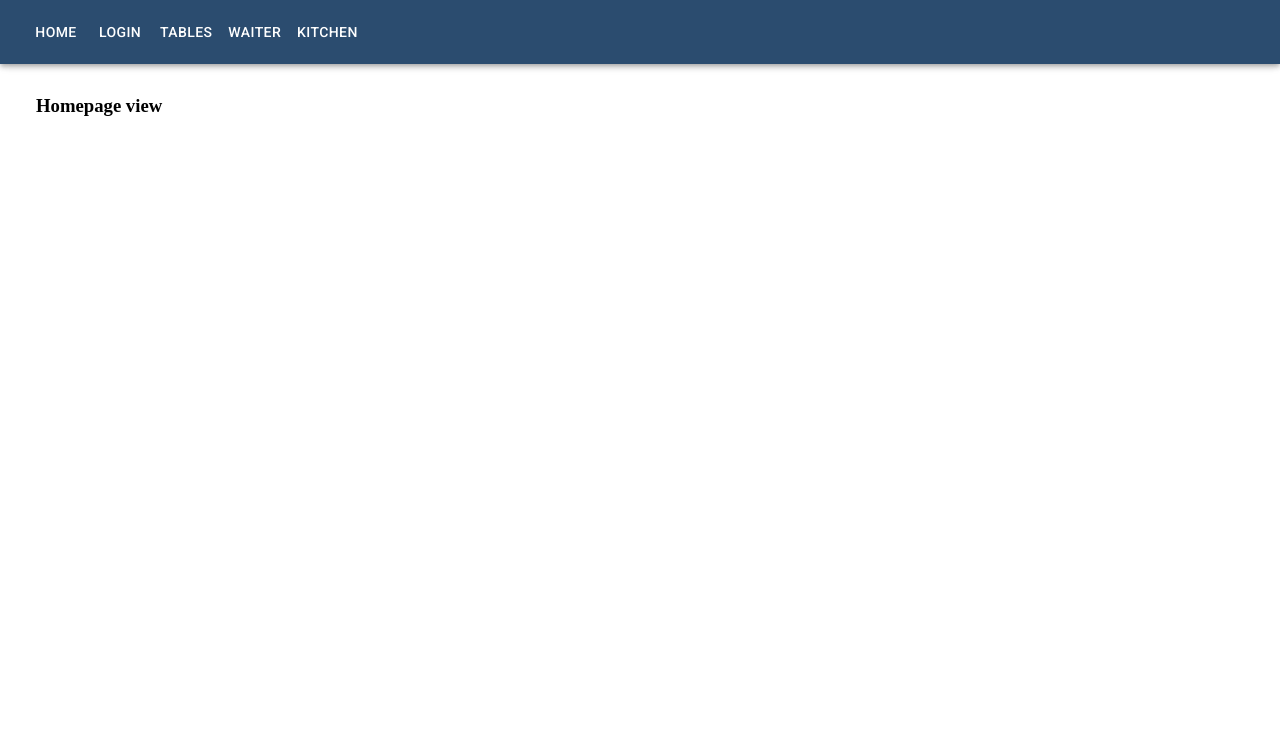
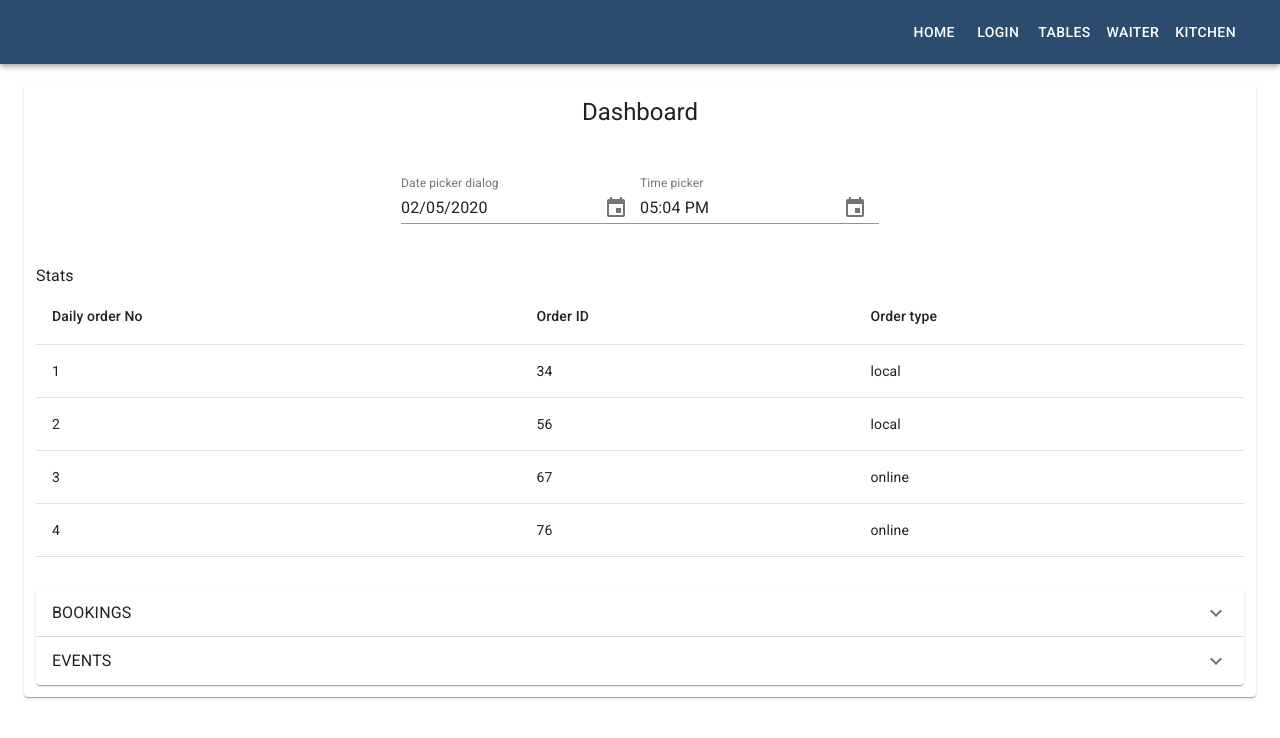
Before and after one commit to AnnaKuszal/pizzeria-portal, a React (Create React App) app: page / in a window 1280 px wide. Shown: the top 738 px of the page. Built offline with nearby package versions, Linux system fonts and the light colour scheme.

Commit message:
Add view 'Dashboard'

```diff
--- a/src/components/layout/PageNav/PageNav.js
+++ b/src/components/layout/PageNav/PageNav.js
@@ -1,10 +1,10 @@
 import React from 'react';
-import {NavLink}  from 'react-router-dom';
+import { NavLink } from 'react-router-dom';
 import styles from './PageNav.module.scss';
 import Button from '@material-ui/core/Button';
 
 const PageNav = () => (
-  <nav>
+  <nav className={styles.component}>
     <Button className={styles.link} component={NavLink} exact to={`${process.env.PUBLIC_URL}/`} activeClassName='active'>Home</Button>
     <Button className={styles.link} component={NavLink} to={`${process.env.PUBLIC_URL}/login`} activeClassName='active'>Login</Button>
     <Button className={styles.link} component={NavLink} to={`${process.env.PUBLIC_URL}/tables`} activeClassName='active'>Tables</Button>
--- a/src/components/views/Homepage/Homepage.js
+++ b/src/components/views/Homepage/Homepage.js
@@ -1,10 +1,221 @@
-import React from 'react';
+import 'date-fns';
+import React, { useState } from 'react';
+import {Link}  from 'react-router-dom';
 import styles from './Homepage.module.scss';
 
-const Homepage = () => (
-  <div className={styles.component}>
-    <h3>Homepage view</h3>
-  </div>
-);
+import Grid from '@material-ui/core/Grid';
+import Paper from '@material-ui/core/Paper';
+import DateFnsUtils from '@date-io/date-fns';
+import {
+  MuiPickersUtilsProvider,
+  KeyboardTimePicker,
+  KeyboardDatePicker,
+} from '@material-ui/pickers';
+
+import Divider from '@material-ui/core/Divider';
+import Typography from '@material-ui/core/Typography';
+import Table from '@material-ui/core/Table';
+import TableBody from '@material-ui/core/TableBody';
+import TableCell from '@material-ui/core/TableCell';
+import TableHead from '@material-ui/core/TableHead';
+import TableRow from '@material-ui/core/TableRow';
+
+import ExpansionPanel from '@material-ui/core/ExpansionPanel';
+import ExpansionPanelSummary from '@material-ui/core/ExpansionPanelSummary';
+import ExpansionPanelDetails from '@material-ui/core/ExpansionPanelDetails';
+import ExpandMoreIcon from '@material-ui/icons/ExpandMore';
+
+const orderStats = [
+  {id: 1, value: 34, type: 'local'},
+  {id: 2, value: 56, type: 'local'},
+  {id: 3, value: 67, type: 'online'},
+  {id: 4, value: 76, type: 'online'},
+];
+
+const bookings = [
+  {id: 1, hour: '18:00', tableId: 1, ppl: 2},
+  {id: 2, hour: '19:15', tableId: 3, ppl: 6},
+  {id: 3, hour: '19:30', tableId: 5, ppl: 4},
+  {id: 4, hour: '20:00', tableId: 2, ppl: 2},
+  {id: 5, hour: '18:00', tableId: 7, ppl: 2},
+  {id: 6, hour: '20:00', tableId: 4, ppl: 8},
+];
+
+const events = [
+  {id: 1, hour: '16:00', tableId: 4, ppl: 12},
+  {id: 2, hour: '14:00', tableId: 2, ppl: 6},
+];
+
+const Homepage = () => {
+  const [selectedDate, handleDateChange] = useState(new Date());
+
+  return (
+    <Paper className={styles.component}>
+      <Grid container spacing={4} >
+
+        <Grid item xs={12}>
+          <Typography variant="h5" component="h2" align="center">Dashboard</Typography>
+        </Grid>
+
+        <Grid item xs={12}>
+          <MuiPickersUtilsProvider utils={DateFnsUtils}>
+
+            <Grid container justify="center">
+              <KeyboardDatePicker
+                margin="normal"
+                id="date-picker-dialog"
+                label="Date picker dialog"
+                format="MM/dd/yyyy"
+                value={selectedDate}
+                onChange={handleDateChange}
+                KeyboardButtonProps={{
+                  'aria-label': 'change date',
+                }}
+              />
+              <KeyboardTimePicker
+                margin="normal"
+                id="time-picker"
+                label="Time picker"
+                value={selectedDate}
+                onChange={handleDateChange}
+                KeyboardButtonProps={{
+                  'aria-label': 'change time',
+                }}
+              />
+            </Grid>
+          </MuiPickersUtilsProvider>
+        </Grid>
+
+        <Divider />
+
+        <Grid item xs={12}>
+          <Typography>
+            Stats
+          </Typography>
+
+          <Table>
+            <TableHead>
+              <TableRow>
+                <TableCell>Daily order No</TableCell>
+                <TableCell>Order ID</TableCell>
+                <TableCell>Order type</TableCell>
+              </TableRow>
+            </TableHead>
+            <TableBody>
+              {orderStats.map(row => (
+                <TableRow key={row.id}>
+                  <TableCell>
+                    {row.id}
+                  </TableCell>
+                  <TableCell>
+                    {row.value}
+                  </TableCell>
+                  <TableCell>
+                    {row.type}
+                  </TableCell>
+                </TableRow>
+              ))}
+            </TableBody>
+          </Table>
+        </Grid>
+
+        <Divider />
+
+        <Grid item xs={12}>
+
+          <ExpansionPanel>
+            <ExpansionPanelSummary
+              expandIcon={<ExpandMoreIcon />}
+              aria-controls="panel1a-content"
+              id="panel1a-header"
+            >
+              <Typography>BOOKINGS</Typography>
+            </ExpansionPanelSummary>
+            <ExpansionPanelDetails>
+              <Table>
+                <TableHead>
+                  <TableRow>
+                    <TableCell>Booking ID</TableCell>
+                    <TableCell>Hours (from)</TableCell>
+                    <TableCell>Table ID</TableCell>
+                    <TableCell>Guests</TableCell>
+                    <TableCell>Details</TableCell>
+                  </TableRow>
+                </TableHead>
+                <TableBody>
+                  {bookings.map(row => (
+                    <TableRow key={row.id}>
+                      <TableCell>
+                        {row.id}
+                      </TableCell>
+                      <TableCell>
+                        {row.hour}
+                      </TableCell>
+                      <TableCell>
+                        {row.tableId}
+                      </TableCell>
+                      <TableCell>
+                        {row.ppl}
+                      </TableCell>
+                      <TableCell>
+                        <Link to={`${process.env.PUBLIC_URL}/`}>Show more</Link>
+                      </TableCell>
+                    </TableRow>
+                  ))}
+                </TableBody>
+              </Table>
+            </ExpansionPanelDetails>
+          </ExpansionPanel>
+
+          <ExpansionPanel>
+            <ExpansionPanelSummary
+              expandIcon={<ExpandMoreIcon />}
+              aria-controls="panel1a-content"
+              id="panel1a-header"
+            >
+              <Typography>EVENTS</Typography>
+            </ExpansionPanelSummary>
+            <ExpansionPanelDetails>
+              <Table>
+                <TableHead>
+                  <TableRow>
+                    <TableCell>Booking ID</TableCell>
+                    <TableCell>Hours (from)</TableCell>
+                    <TableCell>Table ID</TableCell>
+                    <TableCell>Guests</TableCell>
+                    <TableCell>Details</TableCell>
+                  </TableRow>
+                </TableHead>
+                <TableBody>
+                  {events.map(row => (
+                    <TableRow key={row.id}>
+                      <TableCell>
+                        {row.id}
+                      </TableCell>
+                      <TableCell>
+                        {row.hour}
+                      </TableCell>
+                      <TableCell>
+                        {row.tableId}
+                      </TableCell>
+                      <TableCell>
+                        {row.ppl}
+                      </TableCell>
+                      <TableCell>
+                        <Link to={`${process.env.PUBLIC_URL}/`}>Show more</Link>
+                      </TableCell>
+                    </TableRow>
+                  ))}
+                </TableBody>
+              </Table>
+            </ExpansionPanelDetails>
+          </ExpansionPanel>
+
+        </Grid>
+      </Grid>
+    </Paper>
+  );
+
+};
 
 export default Homepage;
--- a/src/components/views/Homepage/Homepage.module.scss
+++ b/src/components/views/Homepage/Homepage.module.scss
@@ -2,4 +2,5 @@
 
 .component {
   padding: $base-size;
+  margin-top: 20px;
 }
```
